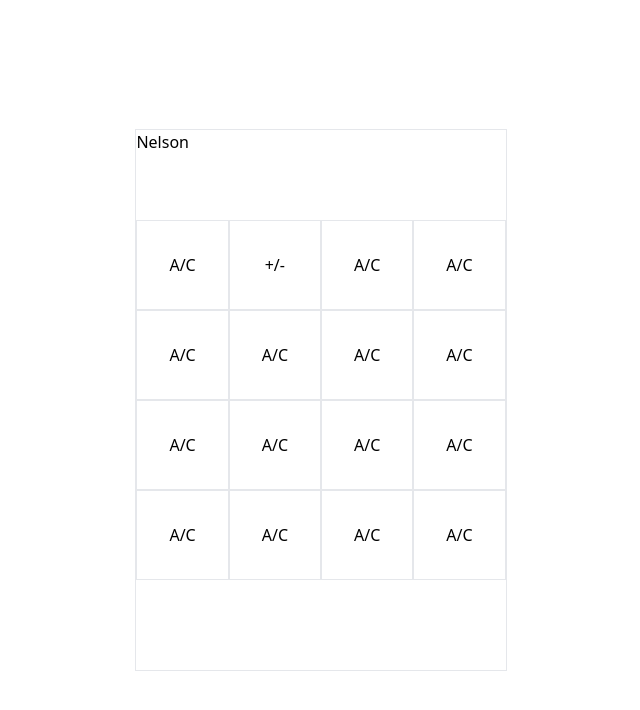
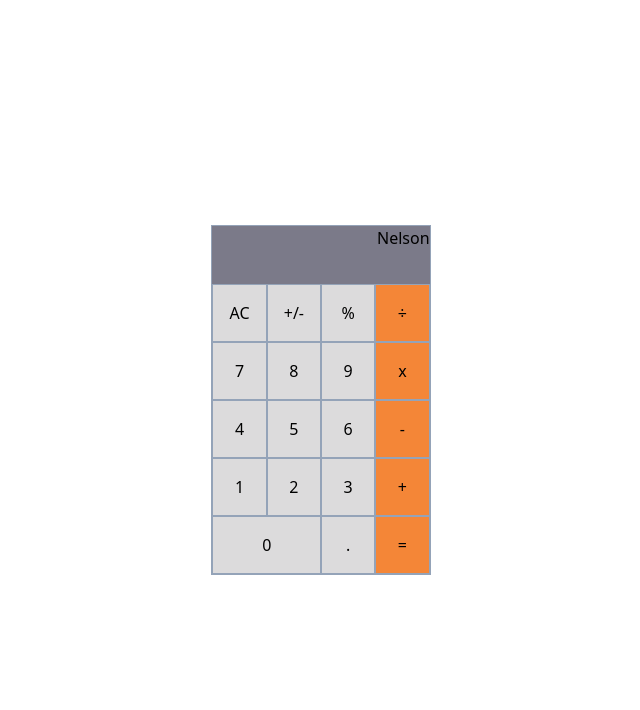
Before and after one commit to NelHim/react-exercises, a React (Create React App) app: page / in a window 1280 px wide. Shown: the top 710 px of the page, without its empty margins (319-959 px from the left). Built offline with nearby package versions, Linux system fonts and the light colour scheme.

Commit message:
feat: Create a basic UI for the calculator

```diff
--- a/src/App.js
+++ b/src/App.js
@@ -1,24 +1,29 @@
+import Button from "./components/Button";
+
 function App() {
   return (
     <div className="grid h-screen justify-center items-center">
-      <div className="grid grid-cols-4 grid-rows-6 border">
-          <p className="col-span-4">Nelson</p>
-          <button className="border p-8">A/C</button>
-          <button className="border p-8">+/-</button>
-          <button className="border p-8">A/C</button>
-          <button className="border p-8">A/C</button>
-          <button className="border p-8">A/C</button>
-          <button className="border p-8">A/C</button>
-          <button className="border p-8">A/C</button>
-          <button className="border p-8">A/C</button>
-          <button className="border p-8">A/C</button>
-          <button className="border p-8">A/C</button>
-          <button className="border p-8">A/C</button>
-          <button className="border p-8">A/C</button>
-          <button className="border p-8">A/C</button>
-          <button className="border p-8">A/C</button>
-          <button className="border p-8">A/C</button>
-          <button className="border p-8">A/C</button>
+      <div className="grid grid-cols-4 grid-rows-6 border border-slate-400">
+          <p className="col-span-4 grid justify-end bg-[#7B7A89]">Nelson</p>
+          <Button display={`AC`} className="border border-slate-400 p-4 bg-[#DCDBDC]"/>
+          <Button display={`+/-`} className="border border-slate-400 p-4 bg-[#DCDBDC]"/>
+          <Button display={`%`} className="border border-slate-400 p-4 bg-[#DCDBDC]"/>
+          <Button display={`÷`} className="bg-[#F48637] border border-slate-400 p-4 "/>
+          <Button display={7} className="border border-slate-400 p-4 bg-[#DCDBDC]"/>
+          <Button display={8} className="border border-slate-400 p-4 bg-[#DCDBDC]"/>
+          <Button display={9} className="border border-slate-400 p-4 bg-[#DCDBDC]"/>
+          <Button display={`x`} className="bg-[#F48637] border border-slate-400 p-4 "/>
+          <Button display={4} className="border border-slate-400 p-4 bg-[#DCDBDC]"/>
+          <Button display={5} className="border border-slate-400 p-4 bg-[#DCDBDC]"/>
+          <Button display={6} className="border border-slate-400 p-4 bg-[#DCDBDC]"/>
+          <Button display={`-`} className="bg-[#F48637] border border-slate-400 p-4 "/>
+          <Button display={1} className="border border-slate-400 p-4 bg-[#DCDBDC]"/>
+          <Button display={2} className="border border-slate-400 p-4 bg-[#DCDBDC]"/>
+          <Button display={3} className="border border-slate-400 p-4 bg-[#DCDBDC]"/>
+          <Button display={`+`} className="bg-[#F48637] border border-slate-400 p-4 "/>
+          <Button display={0} className="col-span-2 border border-slate-400 p-4 bg-[#DCDBDC]"/>
+          <Button display={`.`} className="border border-slate-400 p-4 bg-[#DCDBDC]"/>
+          <Button display={`=`} className="bg-[#F48637] border border-slate-400 p-4"/>
       </div>
     </div>
   );
--- /dev/null
+++ b/src/components/Button.js
@@ -0,0 +1,9 @@
+import React from 'react'
+
+const Button = ({display, className}) => {
+  return (
+    <button className={className}>{display}</button>
+  )
+}
+
+export default Button
```
